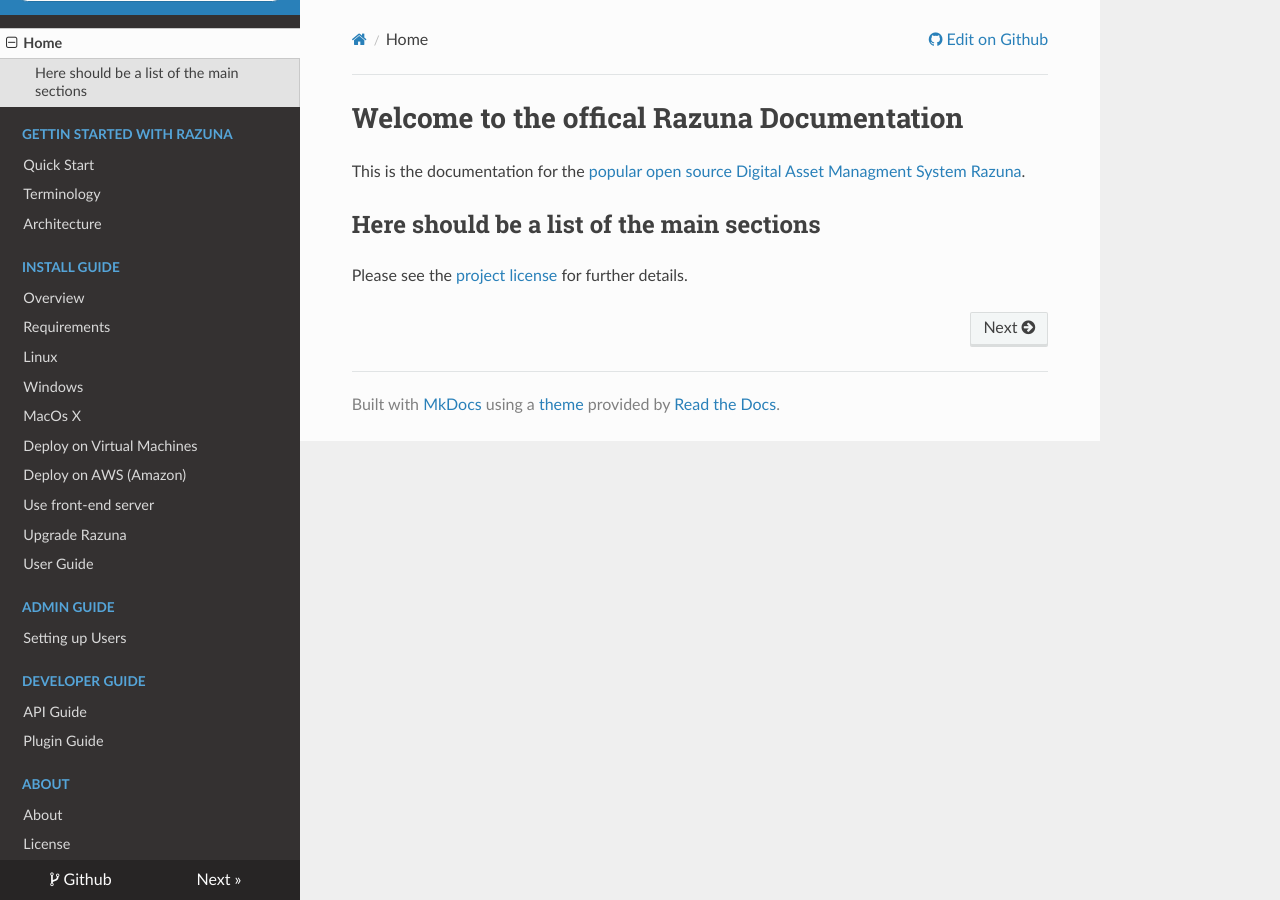
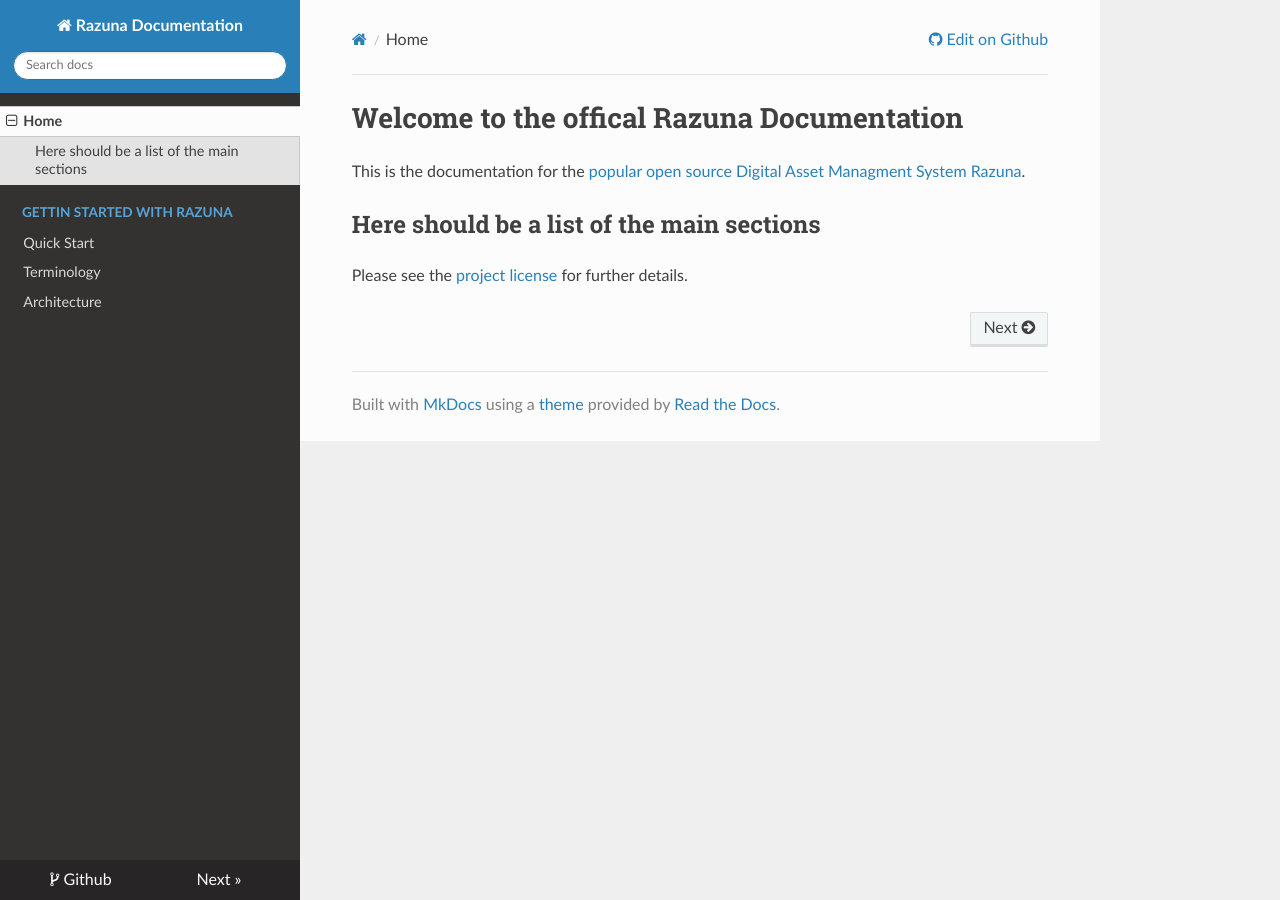
Before and after one commit to razuna/razuna-docs, an MkDocs documentation site: the page built from docs/index.md, in a window 1280 px wide. Built offline with MkDocs 1.6.1, drawn with Linux system fonts in a browser that asks for light colours; nearby versions of some CDN libraries; old or Windows-style settings are respelled for this version of MkDocs.

Commit message:
Update structure for feature

```diff
--- a/mkdocs.yml
+++ b/mkdocs.yml
@@ -11,22 +11,3 @@ pages:
   - Quick Start: 'start/quickstart.md'
   - Terminology: 'start/terminology.md'
   - Architecture: 'start/architecture.md'
-- Install Guide:
-  - Overview: 'installation/index.md'
-  - Requirements: 'installation/requirement.md'
-  - Linux: 'installation/linux.md'
-  - Windows: 'installation/windows.md'
-  - MacOs X: 'installation/macosx.md'
-  - Deploy on Virtual Machines: 'installation/vms.md'
-  - Deploy on AWS (Amazon): 'installation/aws.md'
-  - Use front-end server: 'installation/nginxapache.md'
-  - Upgrade Razuna: 'installation/upgrade.md'
-- User Guide : 'user/index.md'
-- Admin Guide:
-  - Setting up Users : 'admin/users.md'
-- Developer Guide:
-  - API Guide : 'api/index.md'
-  - Plugin Guide : 'plugins/index.md'
-- About:
-  - About: 'about/index.md'
-  - License: 'about/license.md'
```
